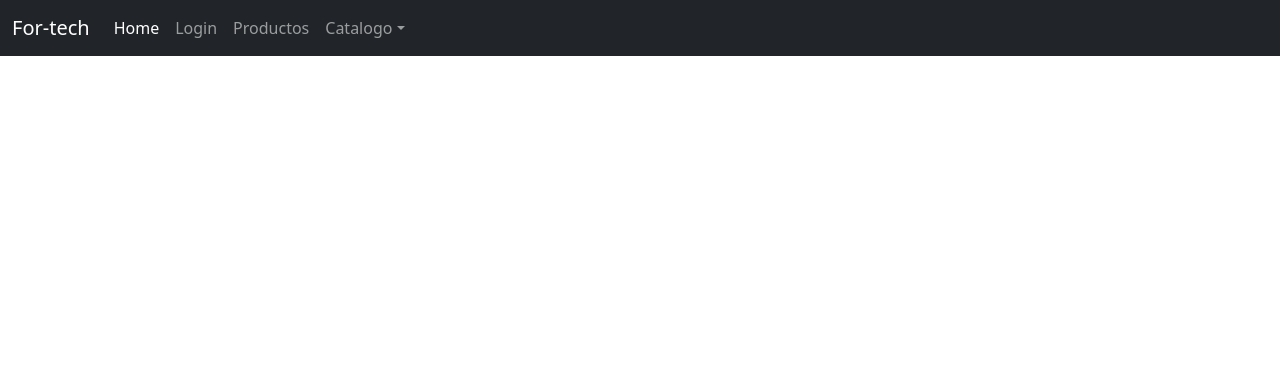
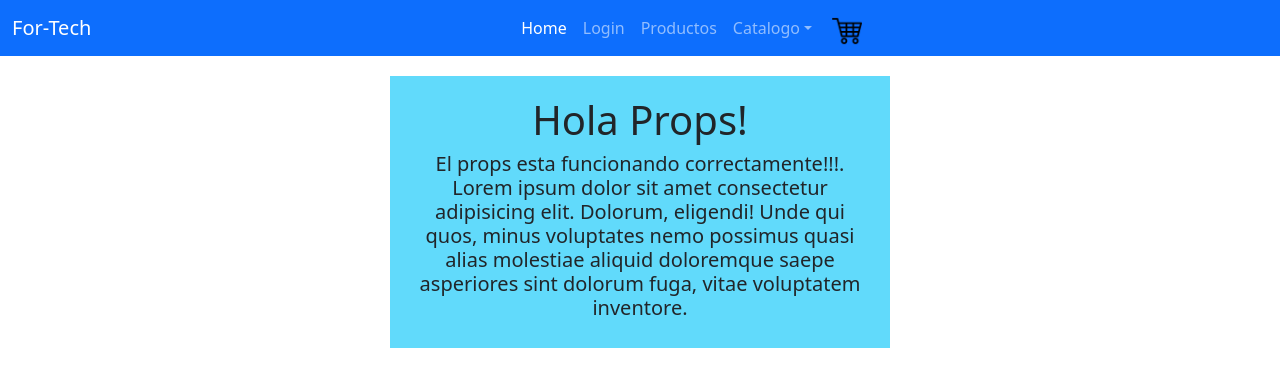
Before and after one commit to Peraltamati/Reacts-productos-Tecnologicos, a React (Create React App) app: page / in a window 1280 px wide. Shown: the top 386 px of the page. Built offline with nearby package versions, Linux system fonts and the light colour scheme.

Commit message:
Desafio Crea tu landig

```diff
--- a/package.json
+++ b/package.json
@@ -10,6 +10,7 @@
     "react": "^17.0.2",
     "react-bootstrap": "^2.1.2",
     "react-dom": "^17.0.2",
+    "react-icons": "^4.3.1",
     "react-scripts": "5.0.0",
     "web-vitals": "^2.1.4"
   },
--- a/public/index.html
+++ b/public/index.html
@@ -46,5 +46,6 @@
     <!-- JavaScript Bundle with Popper -->
 <script src="https://cdn.jsdelivr.net/npm/bootstrap@5.1.3/dist/js/bootstrap.bundle.min.js" integrity="sha384-ka7Sk0Gln4gmtz2MlQnikT1wXgYsOg+OMhuP+IlRH9sENBO0LRn5q+8nbTov4+1p" crossorigin="anonymous"></script>
 
+
   </body>
 </html>
--- a/src/App.css
+++ b/src/App.css
@@ -36,3 +36,29 @@
     transform: rotate(360deg);
   }
 }
+
+.img{
+  margin-top: 8px;
+  margin-left: 12px;
+  height:30px;
+  width: 30px;
+}
+
+.props{
+
+display: flex;
+justify-content: center;
+align-items: center;
+flex-wrap: wrap;
+}
+
+.section{
+
+  width:500px;
+  justify-content: center;
+  align-items: center;
+  background-color: #61dafb;
+  padding: 20px;
+  margin-top: 20px;
+  text-align:center;
+}
--- a/src/App.js
+++ b/src/App.js
@@ -1,14 +1,29 @@
 import logo from './logo.svg';
 import './App.css';
-import NavBar from "./components/NavBar";
+import NavBar from './components/NavBar';
+import ItemListContainer from './components/ItemListContainer';
+
+<ItemListContainer texto="Hola Props"
+  subtitulo="El props esta funcionando correctamente" />
+
+
 
 function App() {
   return (
+
     <div className="App">
-      <NavBar className="App-header">
+      <NavBar className="App-header" />
+      <div >
+        <ItemListContainer texto="Hola Props!"
+          subtitulo="El props esta funcionando correctamente!!!. Lorem ipsum dolor sit amet consectetur adipisicing elit. Dolorum, eligendi! Unde qui quos, minus voluptates nemo possimus quasi alias molestiae aliquid doloremque saepe asperiores sint dolorum fuga, vitae voluptatem inventore. " />
+      </div>
+    </div>
 
-      </NavBar>
-    </div>
+
+
+
+
+
   );
 }
 
--- /dev/null
+++ b/src/components/CartWidget.js
@@ -0,0 +1,16 @@
+import React from 'react';
+import carrito from './assets/carrito.png';
+
+
+
+
+const CartWidget = () => {
+  return (
+    <div>
+      <img className='img' src={carrito}/>
+    </div>
+
+  )
+}
+
+export default CartWidget
--- /dev/null
+++ b/src/components/ItemListContainer.js
@@ -0,0 +1,18 @@
+import React from 'react'
+
+const ItemListContainer = (props) => {
+
+    let {texto,subtitulo}=props
+
+  return (
+
+  <div className='props'>
+      <section className='section'>
+      <h1> {texto} </h1>
+      <h5> {subtitulo}</h5>
+      </section>
+  </div>
+  )
+}
+
+export default ItemListContainer
--- a/src/components/NavBar.js
+++ b/src/components/NavBar.js
@@ -1,17 +1,18 @@
 import React from "react";
+import CartWidget from "./CartWidget";
 
 
 const navbar = () => {
   return (
 
-    <nav class="navbar navbar-expand-lg navbar-dark bg-dark">
+    <nav class="navbar navbar-expand-lg navbar-dark bg-primary">
   <div class="container-fluid">
-    <a class="navbar-brand" href="#">For-tech</a>
+    <a class="navbar-brand" href="#">For-Tech</a>
     <button class="navbar-toggler" type="button" data-bs-toggle="collapse" data-bs-target="#navbarNavDropdown" aria-controls="navbarNavDropdown" aria-expanded="false" aria-label="Toggle navigation">
       <span class="navbar-toggler-icon"></span>
     </button>
     <div class="collapse navbar-collapse" id="navbarNavDropdown">
-      <ul class="navbar-nav">
+      <ul class="navbar-nav mx-auto">
         <li class="nav-item">
           <a class="nav-link active" aria-current="page" href="#">Home</a>
         </li>
@@ -29,8 +30,13 @@ const navbar = () => {
             <li><a class="dropdown-item" href="#">Monitores</a></li>
             <li><a class="dropdown-item" href="#">Cpu gamer</a></li>
             <li><a class="dropdown-item" href="#">Notebook Gamers</a></li>
+
+
+
           </ul>
         </li>
+
+        <li className="mover" >  <CartWidget/> </li>
       </ul>
     </div>
   </div>
```
Also changed, not shown: src/components/assets/carrito.png (added), 1 other file (tests, documents, lock files or other folders).
